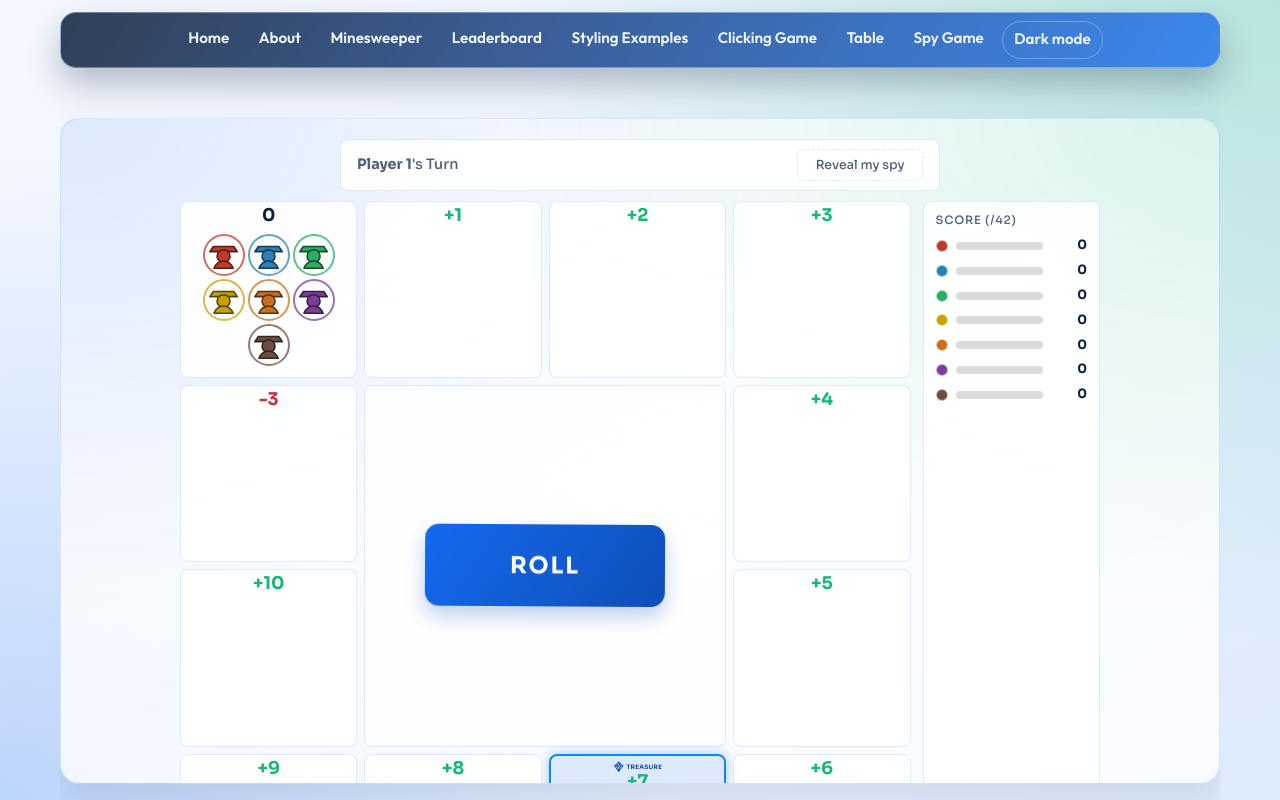
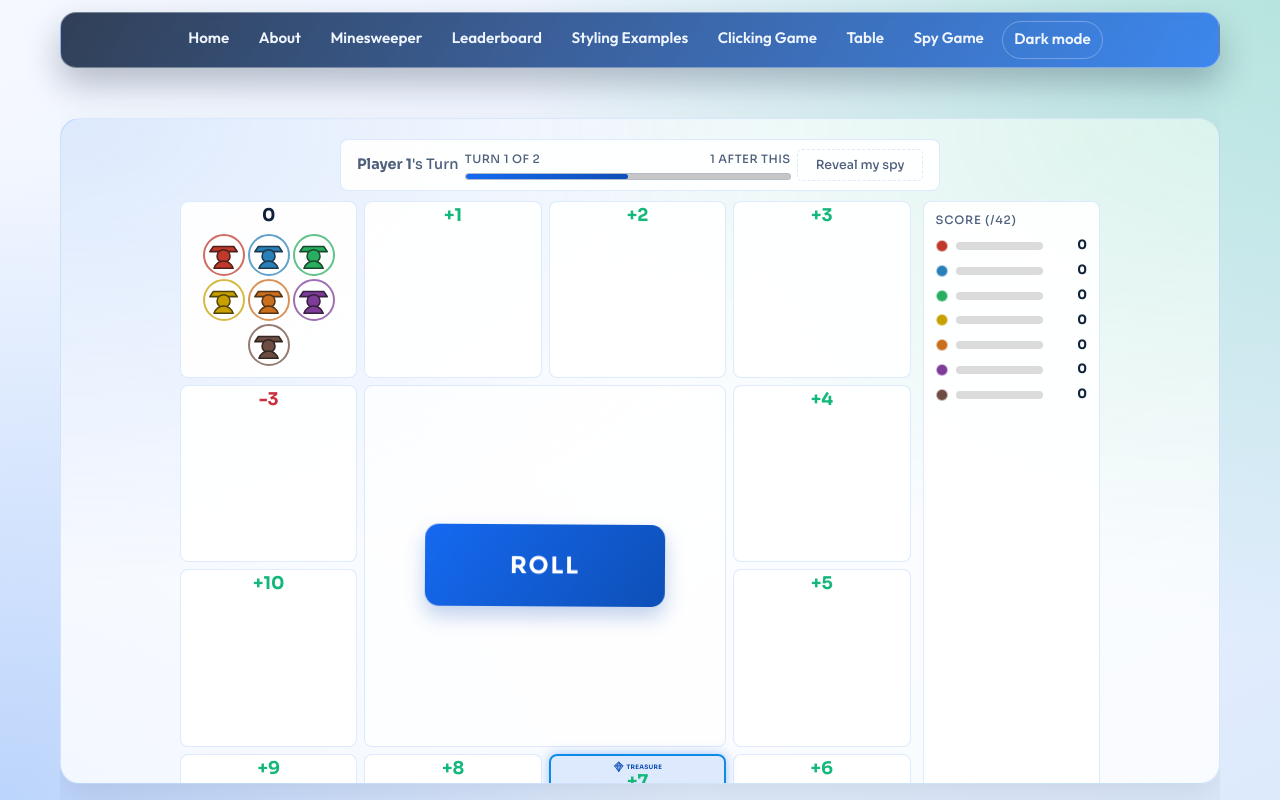
Before and after one commit to davidsl/refactored-training, a React (Vite) app in the folder refactored-training/: page /spy-game in a window 1280 px wide. Both pictures are taken after a click on the button "START GAME". Built offline with nearby package versions, Linux system fonts and the light colour scheme.

Commit message:
feat: add guess and turn progress indicators in SpyGame component

```diff
--- a/refactored-training/src/SpyGame/SpyGame.module.css
+++ b/refactored-training/src/SpyGame/SpyGame.module.css
@@ -267,6 +267,39 @@
 .revealArea {
   display: flex;
   align-items: center;
+}
+
+.turnProgress {
+  flex: 1 1 240px;
+  display: flex;
+  flex-direction: column;
+  gap: 0.3rem;
+  min-width: 220px;
+}
+
+.turnProgressText {
+  display: flex;
+  justify-content: space-between;
+  gap: 0.5rem;
+  font-size: 0.72rem;
+  color: var(--spy-muted);
+  letter-spacing: 0.04em;
+  text-transform: uppercase;
+}
+
+.turnProgressBar {
+  height: 0.45rem;
+  border-radius: 999px;
+  overflow: hidden;
+  background: color-mix(in srgb, var(--spy-surface-alt) 78%, #000 22%);
+  border: 1px solid color-mix(in srgb, var(--spy-border) 70%, transparent);
+}
+
+.turnProgressFill {
+  height: 100%;
+  border-radius: 999px;
+  background: linear-gradient(90deg, var(--spy-primary), var(--spy-primary-strong));
+  transition: width 0.25s ease;
 }
 
 .revealBtn {
@@ -1014,6 +1047,37 @@
   text-align: left;
 }
 
+.guessProgress {
+  display: flex;
+  flex-direction: column;
+  gap: 0.35rem;
+}
+
+.guessProgressText {
+  display: flex;
+  justify-content: space-between;
+  gap: 0.5rem;
+  font-size: 0.72rem;
+  color: var(--spy-muted);
+  letter-spacing: 0.04em;
+  text-transform: uppercase;
+}
+
+.guessProgressBar {
+  height: 0.45rem;
+  border-radius: 999px;
+  overflow: hidden;
+  background: color-mix(in srgb, var(--spy-surface-alt) 78%, #000 22%);
+  border: 1px solid color-mix(in srgb, var(--spy-border) 70%, transparent);
+}
+
+.guessProgressFill {
+  height: 100%;
+  border-radius: 999px;
+  background: linear-gradient(90deg, var(--spy-primary), var(--spy-primary-strong));
+  transition: width 0.25s ease;
+}
+
 .guessList {
   width: 100%;
   max-width: 560px;
--- a/refactored-training/src/SpyGame/SpyGame.tsx
+++ b/refactored-training/src/SpyGame/SpyGame.tsx
@@ -38,6 +38,7 @@ interface Player {
   id: number;
   name: string;
   secret: SpyColor;
+  guessBoard: Partial<Record<SpyColor, GuessOccupant>>;
 }
 
 type GuessOccupant =
@@ -165,6 +166,7 @@ export default function SpyGame() {
       id: i,
       name: n.trim() || `Player ${i + 1}`,
       secret: colors[i],
+      guessBoard: {},
     }));
     setG({
       phase: 'play', players,
@@ -271,20 +273,22 @@ export default function SpyGame() {
   function submitGuess() {
     setG(prev => {
       if (!prev) return prev;
+      const players = prev.players.map((player, index) => (
+        index === prev.guesser ? { ...player, guessBoard: prev.guessBoard } : player
+      ));
+
+      if (prev.guesser < prev.players.length - 1) {
+        return { ...prev, players, guesser: prev.guesser + 1, guessBoard: {} };
+      }
+
       const score = { ...prev.score };
-      const guessByPlayer = new Map<number, SpyColor>();
-      for (const [color, occupant] of Object.entries(prev.guessBoard) as Array<[SpyColor, GuessOccupant | undefined]>) {
-        if (occupant?.kind === 'player') {
-          guessByPlayer.set(occupant.playerId, color);
+      for (const player of players) {
+        const guess = Object.entries(player.guessBoard).find(([, occupant]) => occupant?.kind === 'player' && occupant.playerId === player.id)?.[0] as SpyColor | undefined;
+        if (guess === player.secret) {
+          score[player.secret] += 5;
         }
       }
-      for (const p of prev.players) {
-        const guess = guessByPlayer.get(p.id);
-        if (guess === p.secret) {
-          score[p.secret] += 5;
-        }
-      }
-      return { ...prev, phase: 'over' as Phase, score };
+      return { ...prev, players, phase: 'over' as Phase, score };
     });
   }
 
@@ -462,6 +466,7 @@ export default function SpyGame() {
   // ── Guessing phase ────────────────────────────────────────────────────────────
 
   if (g.phase === 'guess') {
+    const guesser = g.players[g.guesser];
     const playerCount = g.players.length;
     const dummyCount = SPY_COLORS.length - playerCount;
     const assignedPlayers = new Set<number>();
@@ -523,8 +528,20 @@ export default function SpyGame() {
           </div>
           <div className={styles.guessSidebar}>
             <h2 className={styles.guessHeading}>Final Guesses</h2>
+            <div className={styles.guessProgress}>
+              <div className={styles.guessProgressText}>
+                <span>Player {g.guesser + 1} of {g.players.length}</span>
+                <span>{g.players.length - g.guesser - 1} left</span>
+              </div>
+              <div className={styles.guessProgressBar} aria-hidden="true">
+                <div
+                  className={styles.guessProgressFill}
+                  style={{ width: `${((g.guesser + 1) / g.players.length) * 100}%` }}
+                />
+              </div>
+            </div>
             <p className={styles.guessSub}>
-              Drag each player and dummy onto a color slot. Each player can only be used once.
+              Pass to <strong>{guesser.name}</strong>. Drag each player and dummy onto a color slot. Each player can only be used once.
             </p>
             <div className={styles.guessPalette}>
             {g.players.map(player => (
@@ -555,7 +572,9 @@ export default function SpyGame() {
             ))}
             </div>
             <button className={styles.bigBtn} disabled={!allSet} onClick={submitGuess}>
-              Reveal Results
+              {g.guesser < g.players.length - 1
+                ? `Next → ${g.players[g.guesser + 1].name}`
+                : 'Reveal Results'}
             </button>
           </div>
         </div>
@@ -567,9 +586,11 @@ export default function SpyGame() {
 
   if (g.phase === 'over') {
     const guessByPlayer = new Map<number, SpyColor>();
-    for (const [color, occupant] of Object.entries(g.guessBoard) as Array<[SpyColor, GuessOccupant | undefined]>) {
-      if (occupant?.kind === 'player') {
-        guessByPlayer.set(occupant.playerId, color);
+    for (const player of g.players) {
+      for (const [color, occupant] of Object.entries(player.guessBoard) as Array<[SpyColor, GuessOccupant | undefined]>) {
+        if (occupant?.kind === 'player' && occupant.playerId === player.id) {
+          guessByPlayer.set(player.id, color);
+        }
       }
     }
     const rows = g.players.map(p => {
@@ -656,6 +677,18 @@ export default function SpyGame() {
     <div className={styles.page}>
       <div className={styles.turnBar}>
         <span><strong>{cur.name}</strong>&apos;s Turn</span>
+        <div className={styles.turnProgress}>
+          <div className={styles.turnProgressText}>
+            <span>Turn {g.cur + 1} of {g.players.length}</span>
+            <span>{g.players.length - g.cur - 1} after this</span>
+          </div>
+          <div className={styles.turnProgressBar} aria-hidden="true">
+            <div
+              className={styles.turnProgressFill}
+              style={{ width: `${((g.cur + 1) / g.players.length) * 100}%` }}
+            />
+          </div>
+        </div>
         <div className={styles.revealArea}>
           {!showSec ? (
             <button className={styles.revealBtn} onClick={() => setShowSec(true)}>
```
